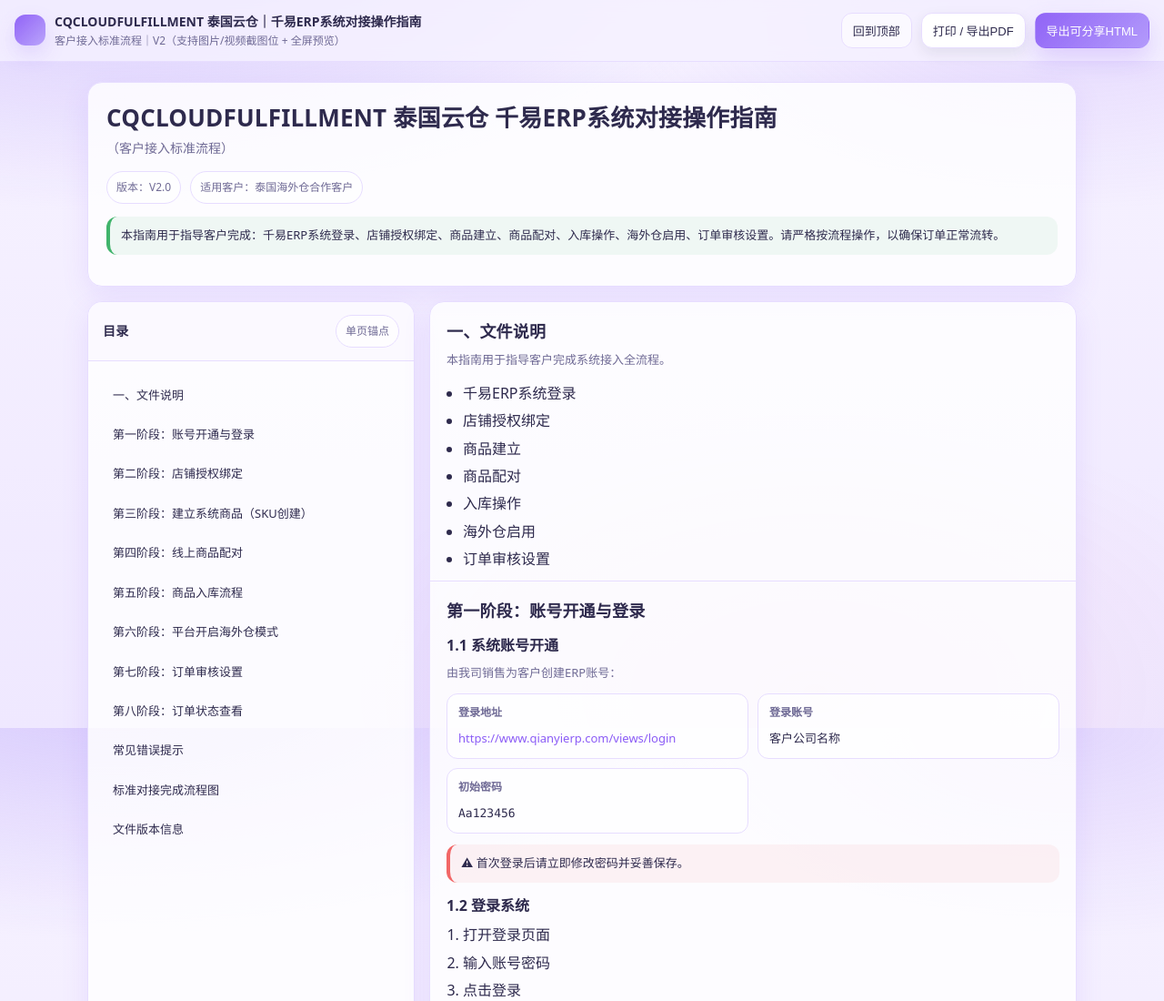
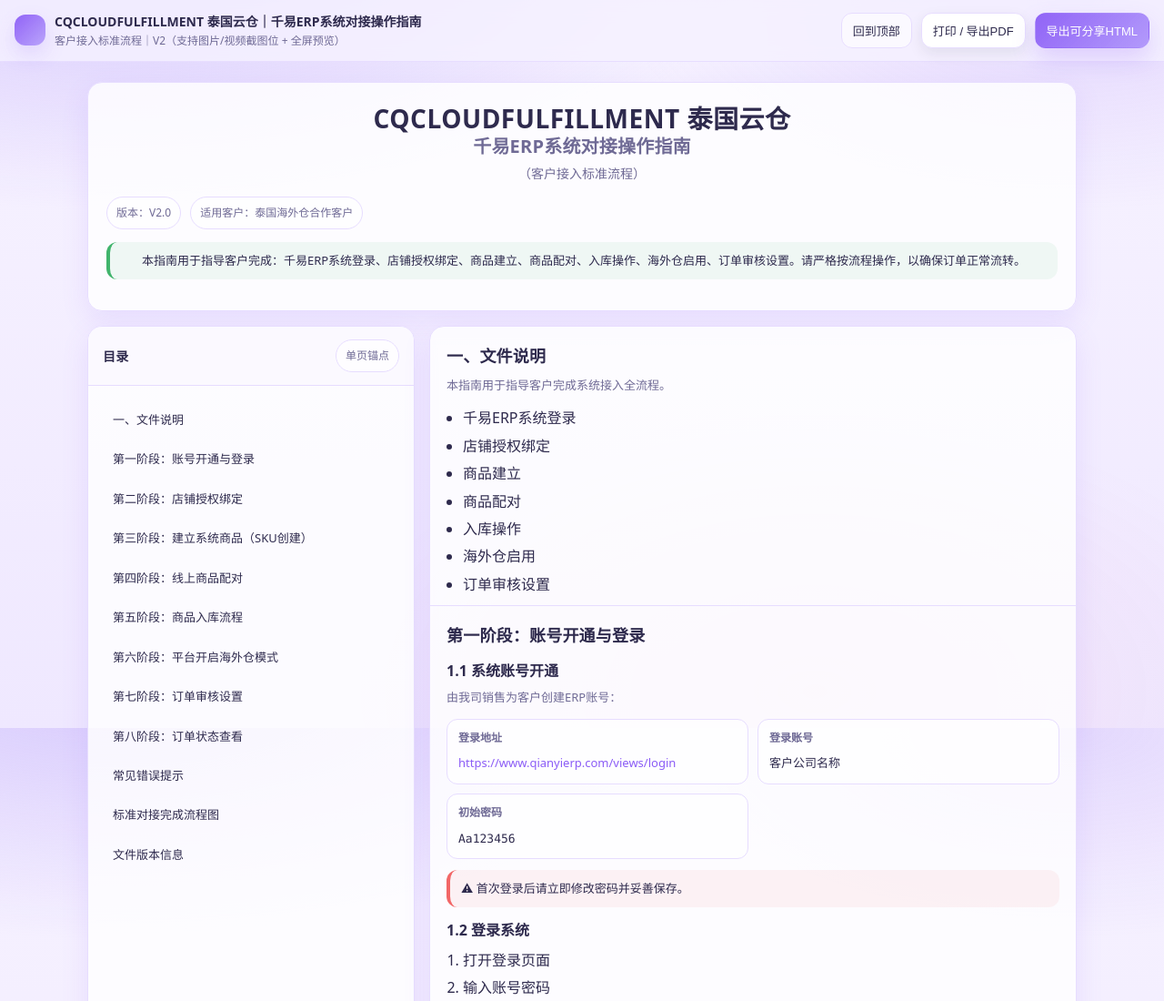
Before and after one commit to zehonglin0-dot/cq.github.io, a plain HTML site: page index.html in a window 1280 px wide. Shown: the top 1100 px of the page at 91% size. Drawn offline with Linux system fonts and the light colour scheme.

Commit message:
Update index.html

```diff
--- a/index.html
+++ b/index.html
@@ -114,6 +114,28 @@
   border-radius: var(--radius);
   box-shadow: var(--shadow);
   padding: 22px 20px;
+  text-align:center;   /* 👈 放在这里 */
+}
+
+.hero .title{
+  margin:0;            /* 保持0即可 */
+  font-size:26px;
+  line-height:1.25;
+  letter-spacing:.2px;
+}
+
+.brand-main{
+  display:block;
+  font-size:28px;
+  font-weight:800;
+  letter-spacing:0.5px;
+}
+
+.brand-sub{
+  display:block;
+  font-size:20px;
+  font-weight:600;
+  color:#6f6a95;
 }
     .hero .title{
       margin:0;
```
Lines whose indentation alone changed are shown as unchanged.
